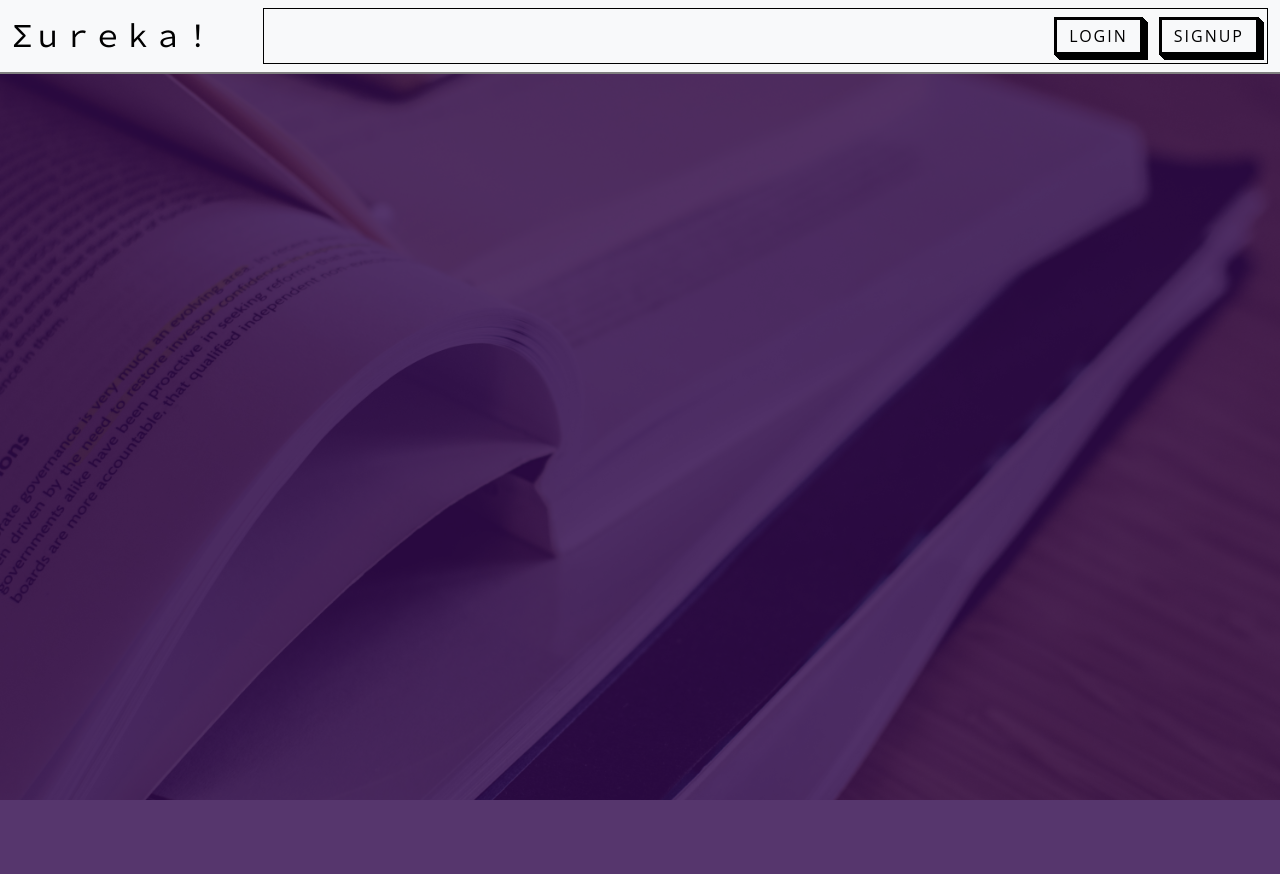
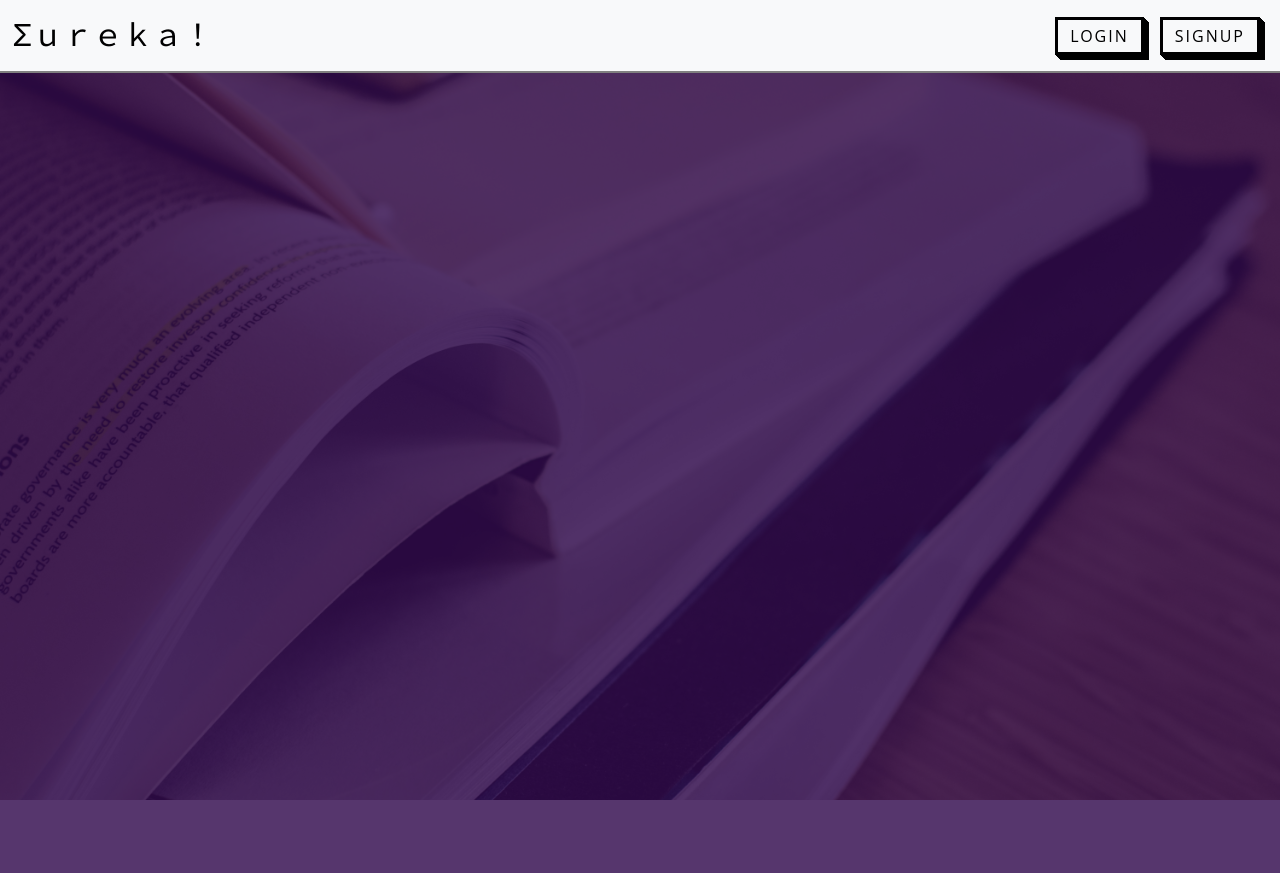
Before and after one commit to MayaankAshok/3M1K, a React (Create React App) app in the folder threemonek/: page / in a window 1280 px wide. Built offline with nearby package versions, Linux system fonts and the light colour scheme.

Commit message:
more cool shit

```diff
--- a/threemonek/src/components/Navbar.js
+++ b/threemonek/src/components/Navbar.js
@@ -5,7 +5,6 @@ import { Link } from 'react-router-dom';
 export default function Navbar() {
 
     const myStyle = {
-        border: '1px solid black',
         justifyContent : 'right',
     };
 
```
